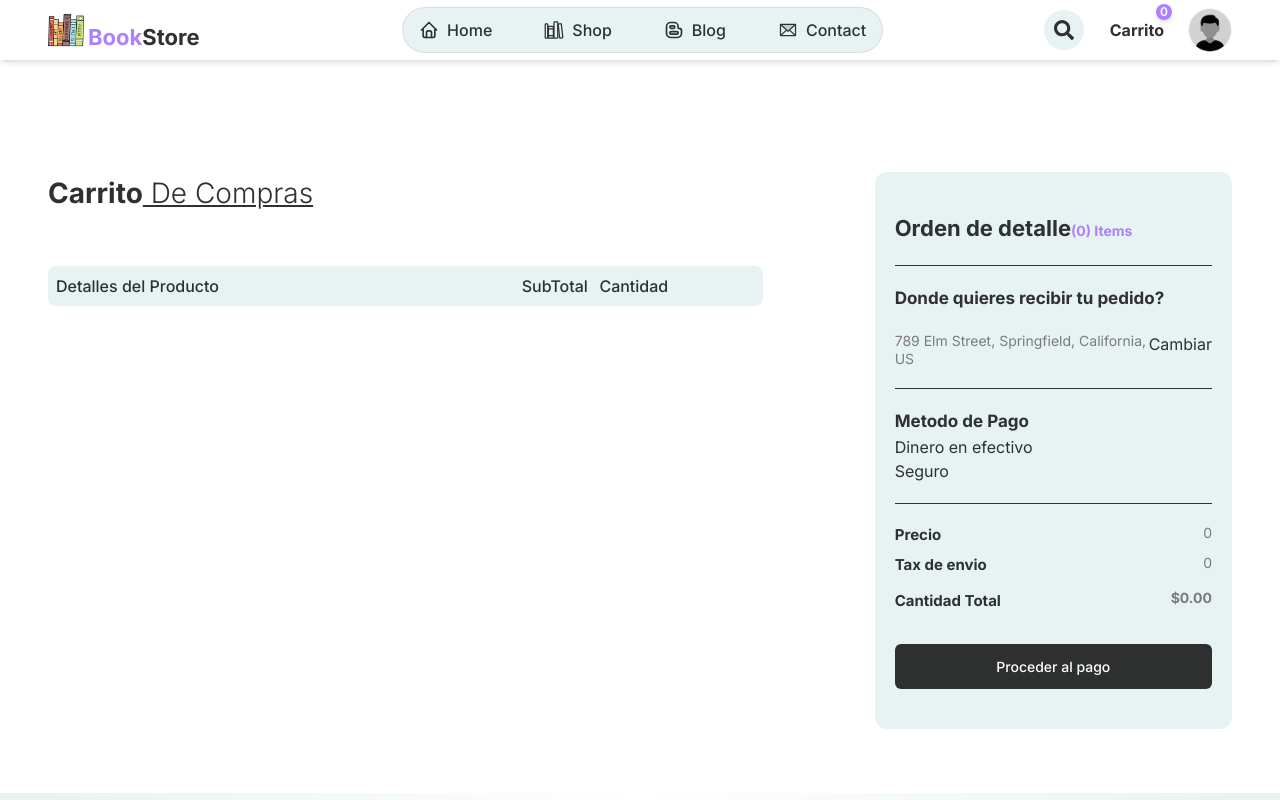
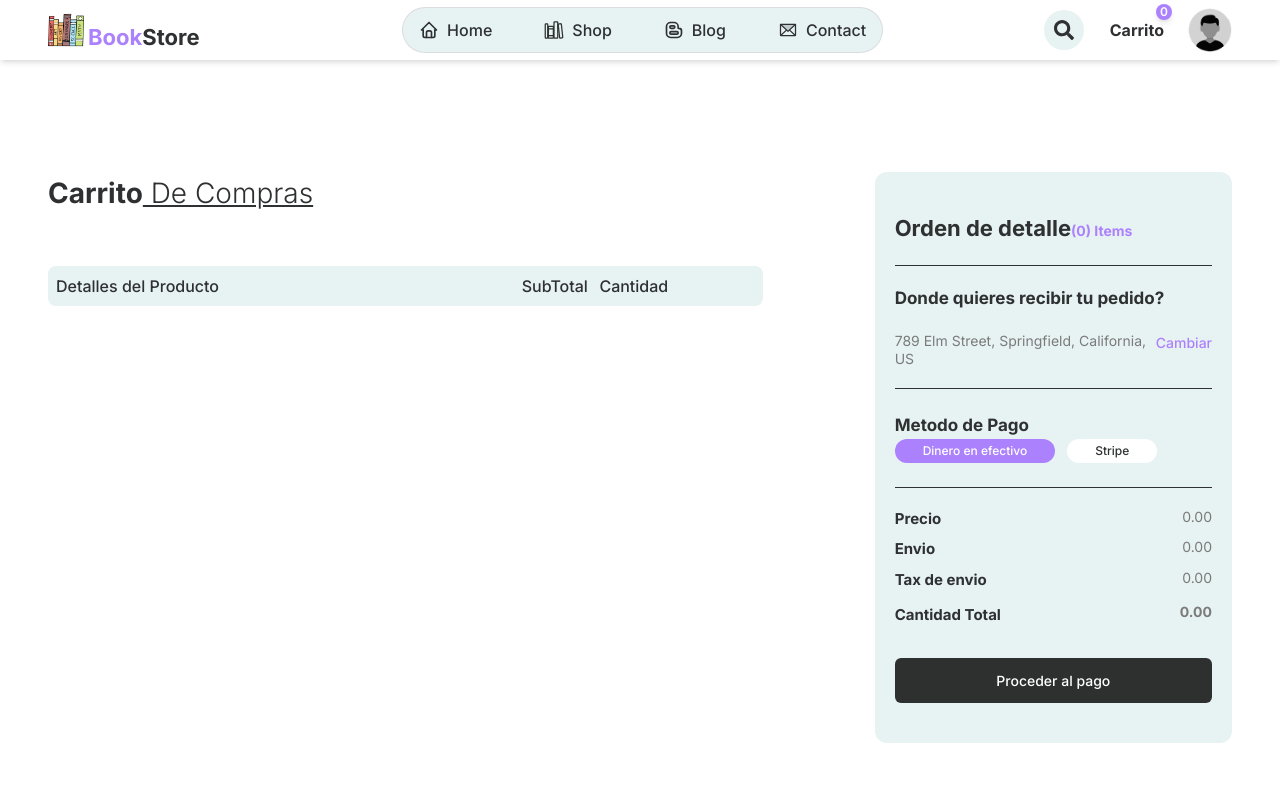
Before and after one commit to Avila-Pato/BookStore-React.js, a React (Vite) app: page /cart in a window 1280 px wide. Shown: the top 800 px of the page. Built offline with nearby package versions, Linux system fonts and the light colour scheme.

Commit message:
Enhance CartTotal component to display detailed pricing breakdown; fix getCartAmount calculation in ShopContext; add currency environment variable

```diff
--- a/src/components/CartTotal.jsx
+++ b/src/components/CartTotal.jsx
@@ -10,6 +10,11 @@ const CartTotal = () => {
      const [addresses, setAddresses] = useState(dummyAddress);
      const [showAddress, setShowAddress] = useState(false);
      const [selectedAddress, setSelectedAddress] = useState(dummyAddress[0]);
+
+    const subtotal = getCartAmount();
+    const shipping = subtotal === 0 ? 0 : delivery_charges;
+    const tax = subtotal * 0.02; // 2%
+    const totalAmount = subtotal + shipping + tax;
 
 
   return (
@@ -27,29 +32,41 @@ const CartTotal = () => {
           <h4 className='h4 mb-5'>Donde quieres recibir tu pedido?</h4>
           <div className='relative flex justify-between items-start mt-2'>
             <p>{selectedAddress ? `${selectedAddress.street}, ${selectedAddress.city }, ${selectedAddress.state}, ${selectedAddress.country}` : "Direccion no encontrada"}</p>
-            <button onClick={() => setShowAddress(!showAddress)} className="">Cambiar</button>
+            <button onClick={() => setShowAddress(!showAddress)} className="text-secondary medium-14 hover:underline cursor-pointer">Cambiar</button>
             {showAddress && (
-              <div>
+              <div className='absolute top-10 py-1 bg-white ring-1 ring-slate-900/10 text-sm w-full'>
                 {addresses.map((address, index) => (
-                  <p key={index} onClick={() => (setSelectedAddress(address), setShowAddress(false))} className="">
+                  <p key={index} onClick={() =>(
+                    setSelectedAddress(address),
+                    setShowAddress(false))}
+                    className="p-2 cursor-pointer hover:bg-gray-100 medium-14">
                     {address.street},
                     {address.city},
                     {address.state},
                     {address.country}
                   </p>
                 ))}
-                <p onclick={() => navigate("/address-form")}>Agregar direccion</p>
+                <p onClick={() => navigate("/address-form")} className='p-2 text-center cursor-pointer hover:bg-tertiary'>Agregar direccion</p>
               </div>
             )}
           </div>
         </div>
         <hr className="bordder-gray-300 my-5"/>
 
-        <div>
+        <div className='my-6'>
           <h4 className='h4'>Metodo de Pago</h4>
-          <div>
-            <div>Dinero en efectivo</div>
-            <div>Seguro</div>
+          <div className='flex gap-3'>
+
+            <div onClick={() => setMethod("COD")}
+            className={`${ method === "COD" ? "btn-secondary" : "btn-white"} !py-1 text-xs cursor-pointer `}>
+              Dinero en efectivo
+              </div>
+
+              <div onClick={() => setMethod("stripe")}
+            className={`${ method === "stripe" ? "btn-secondary" : "btn-white"} !py-1 text-xs cursor-pointer `}>
+              Stripe
+              </div>
+
           </div>
         </div>
         <hr className="bordder-gray-300 my-5"/>
@@ -58,19 +75,23 @@ const CartTotal = () => {
         <div className='flex justify-between'>
           <h5 className='h5'>Precio</h5>
           <p>
-            {currency}{getCartAmount()}
+            <p>{currency}{subtotal.toFixed(2)}</p>
           </p>
         </div>
-
+            <div>
+              <div className='flex justify-between'>
+                <h5 className='h5'>Envio </h5>
+                 <p>{currency}{shipping.toFixed(2)}</p>
+              </div>
+            </div>
         <div className='flex justify-between'>
           <h5 className='h5'>Tax de envio</h5>
-          <p>{currency}{getCartAmount() * 2 /100}</p>
+           <p>{currency}{tax.toFixed(2)}</p>
         </div>
         <div className='flex justify-between text-lg font-medium mt-3'>
           <h5 className='h5'>Cantidad Total</h5>
           <p className='font-bold'>
-            {currency}
-            {getCartAmount() === 0 ? "$0.00" : getCartAmount() + getCartAmount() * 2 / 100}
+            <p className='font-bold'>{currency}{totalAmount.toFixed(2)}</p>
           </p>
         </div>
       </div>
--- a/src/context/ShopContext.jsx
+++ b/src/context/ShopContext.jsx
@@ -59,13 +59,14 @@ export const ShopContextProvider = ({ children }) => {
 };
 
   //  obtener cantidad total del carrito
+  // getCartAmount
   const getCartAmount = () => {
     let totalAmount = 0;
     for(const itemId in cartItems){
       if(cartItems[itemId] > 0) {
         const item = books.find((book) => book._id === itemId);
         if(item) {
-          totalAmount + - item.offerPrice * cartItems[itemId]
+          totalAmount += item.offerPrice * cartItems[itemId]
         }
       }
     }
```
